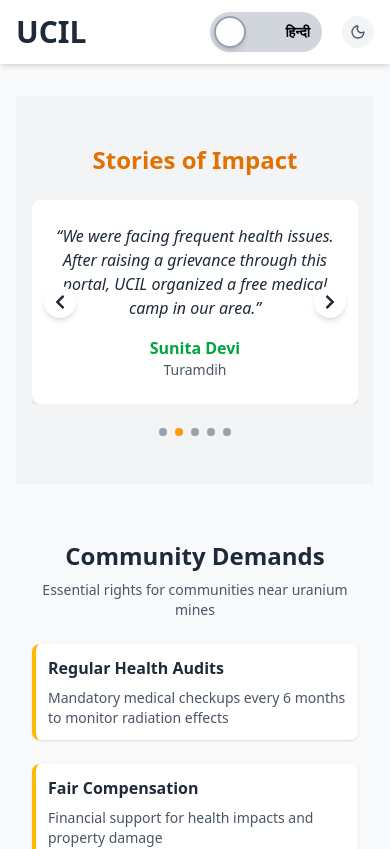
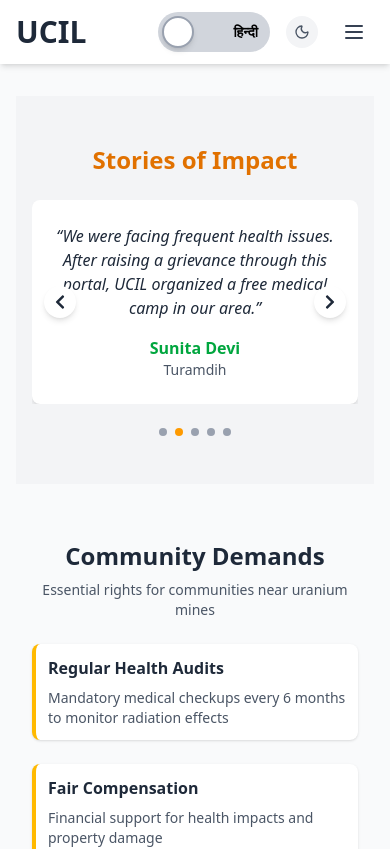
Before and after one commit to ShubhamKumar547/UCIL-SOC-25, a Next.js app: page /community in a window 390 px wide. Shown: the top 849 px of the page. Built offline with nearby package versions, Linux system fonts and the light colour scheme.

Commit message:
Added a hamburger for small screens on top right corner

```diff
--- a/components/Navbar.jsx
+++ b/components/Navbar.jsx
@@ -1,12 +1,14 @@
 import { useState } from "react";
 import { useRouter } from "next/router";
 import Link from "next/link";
+import { Menu as MenuIcon, X as XIcon } from "lucide-react";
 import LanguageSwitcher from "./LanguageSwitcher";
 import ThemeToggle from "./toggleTheme";
 
 export default function Navbar({ t }) {
   const router = useRouter();
   const [activeTab, setActiveTab] = useState(router.pathname);
+  const [mobileOpen, setMobileOpen] = useState(false);
 
   const tabs = [
     { path: "/", key: "navbar_home" },
@@ -16,26 +18,31 @@
 
   const handleTabClick = (path) => {
     setActiveTab(path);
+    setMobileOpen(false);
   };
 
   return (
-    <nav className="bg-white dark:bg-gray-800 shadow-md box-border">
+    <nav className="bg-white dark:bg-gray-800 shadow-md">
       <div className="max-w-7xl mx-auto px-4 sm:px-6 lg:px-8">
-        <div className="flex justify-between h-16">
-          <div className="flex items-center">
+        <div className="flex justify-between items-center h-16">
+
+          {/* Left side: Logo + Links */}
+          <div className="flex items-center space-x-6">
             <Link href="/" passHref>
               <div
-                className="hover:cursor-pointer text-3xl font-bold text-gray-800 dark:text-gray-100"
+                className="text-3xl font-bold text-gray-800 dark:text-gray-100 cursor-pointer"
                 onClick={() => handleTabClick("/")}
               >
                 {t.navbar_head}
               </div>
             </Link>
-            <div className="hover:cursor-pointer hidden md:ml-10 md:flex md:space-x-1">
+
+            {/* Desktop Links */}
+            <div className="hidden md:flex md:space-x-4">
               {tabs.map((tab) => (
                 <Link href={tab.path} key={tab.path} passHref>
                   <div
-                    className={`px-3 py-2 text-md font-bold rounded-sm transition-colors ${
+                    className={`px-3 py-2 rounded-sm font-bold transition-colors cursor-pointer ${
                       activeTab === tab.path
                         ? "bg-[#04AA6D] text-white dark:bg-[#04AA6D] dark:text-white"
                         : "text-gray-700 hover:bg-[#e6f7ef] hover:text-[#04AA6D] dark:text-gray-300 dark:hover:bg-gray-700 dark:hover:text-[#04AA6D]"
@@ -49,12 +56,44 @@
             </div>
           </div>
 
-          <div className="flex items-center space-x-5">
+          {/* Right side: Language + Theme + Hamburger */}
+          <div className="flex items-center space-x-4">
             <LanguageSwitcher />
             <ThemeToggle />
+
+            {/* Mobile menu button */}
+            <button
+              className="md:hidden p-2 rounded-md text-gray-700 dark:text-gray-300 hover:bg-gray-200 dark:hover:bg-gray-700 focus:outline-none"
+              onClick={() => setMobileOpen(!mobileOpen)}
+              aria-label="Toggle menu"
+            >
+              {mobileOpen ? <XIcon size={24} /> : <MenuIcon size={24} />}
+            </button>
           </div>
         </div>
       </div>
+
+      {/* Mobile Menu */}
+      {mobileOpen && (
+        <div className="md:hidden bg-white dark:bg-gray-800 border-t border-gray-200 dark:border-gray-700">
+          <div className="px-2 pt-2 pb-4 space-y-1">
+            {tabs.map((tab) => (
+              <Link href={tab.path} key={tab.path} passHref>
+                <div
+                  className={`block px-3 py-2 rounded-md font-bold transition-colors cursor-pointer ${
+                    activeTab === tab.path
+                      ? "bg-[#04AA6D] text-white"
+                      : "text-gray-700 hover:bg-[#e6f7ef] hover:text-[#04AA6D] dark:text-gray-300 dark:hover:bg-gray-700 dark:hover:text-[#04AA6D]"
+                  }`}
+                  onClick={() => handleTabClick(tab.path)}
+                >
+                  {t[tab.key]}
+                </div>
+              </Link>
+            ))}
+          </div>
+        </div>
+      )}
     </nav>
   );
 }
```
